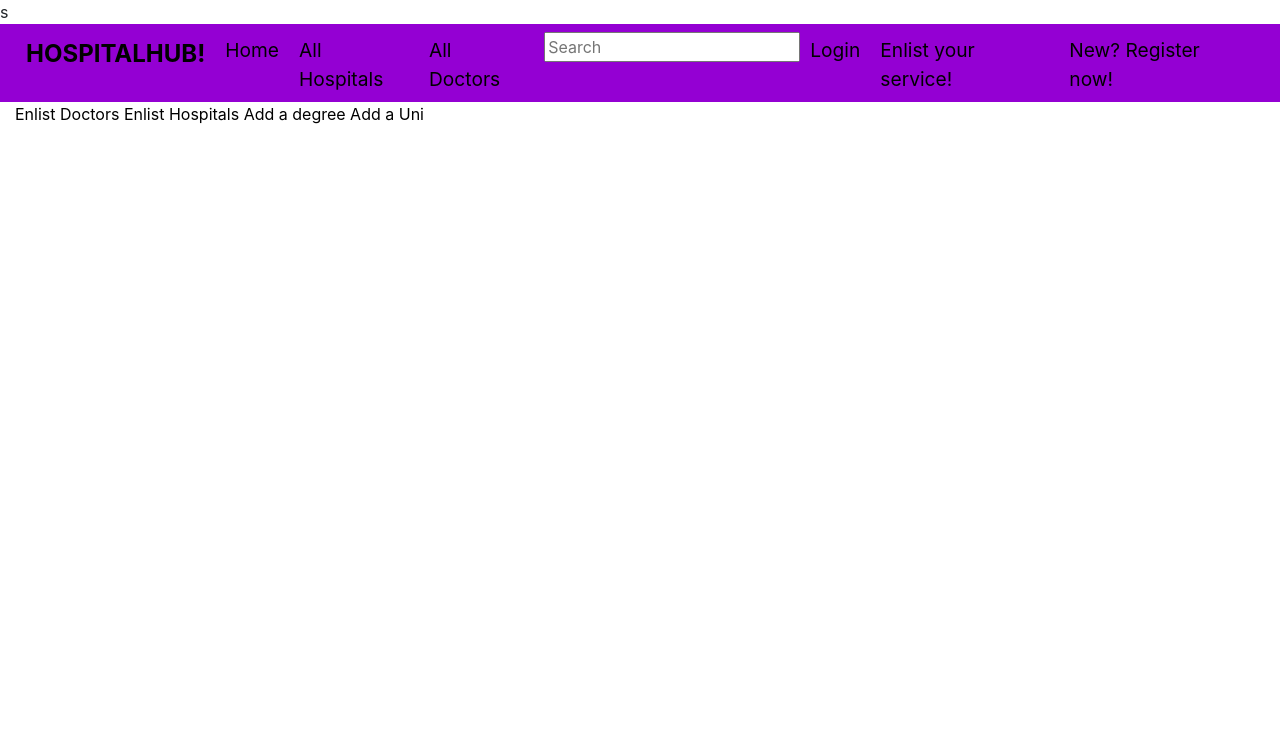
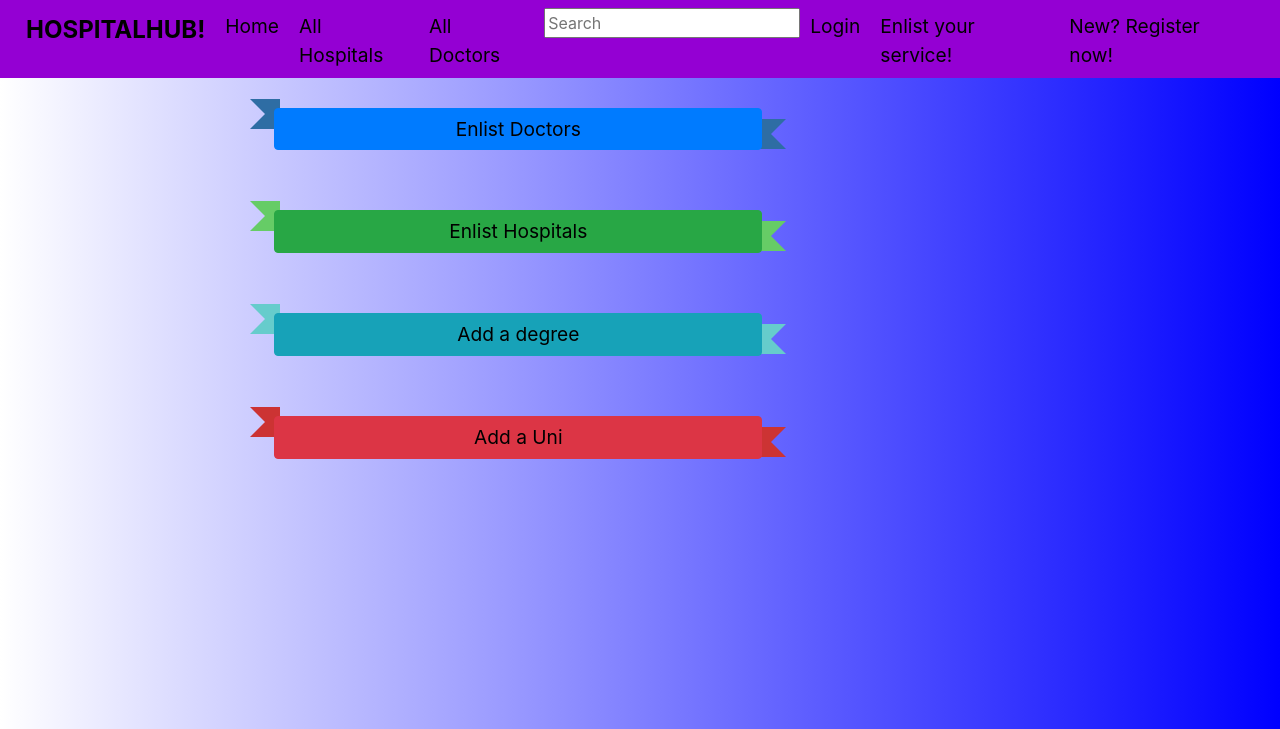
Before and after one commit to programmer-04/HospitalHub, a Django app: page /myhub/enlist/ in a window 1280 px wide. Shown: the top 729 px of the page. Run offline with Django 3.2, Linux system fonts and the light colour scheme; some libraries are stand-ins or nearby versions.

Commit message:
Enlist page styling done

```diff
--- a/HospitalHub/myhub/templates/base_generic.html
+++ b/HospitalHub/myhub/templates/base_generic.html
@@ -3,7 +3,7 @@
 <!DOCTYPE html>
 {% load static %}
 <html lang="en">
-<head>s
+<head>
    <!-- Add additional CSS in static file -->
 
   <link rel="stylesheet" href="{% static 'myhub/style.css' %}">
--- a/HospitalHub/myhub/templates/enlist.html
+++ b/HospitalHub/myhub/templates/enlist.html
@@ -2,9 +2,122 @@
 {% load static %}
 
 {% block content %}
-<a style="color: black;"href="{% url 'enlistdoctor'%}?next={{request.path}}">Enlist Doctors</a></li>
-<a style="color: black;"href="{% url 'enlisthospital' %}?next={{request.path}}">Enlist Hospitals</a></li>
-<a style="color: black;"href="{% url 'enlistdegree' %}?next={{request.path}}">Add a degree</a></li>
-<a style="color: black;"href="{% url 'enlistuni' %}?next={{request.path}}">Add a Uni</a></li>
+<head>
+    <style>
+        #content1 {
+            margin-bottom:70px;
+        }
 
+        .col-md-3 {
+            margin-left: 5%;
+        }
+
+        button {
+            margin: 30px 50%;
+            line-height: 70px;
+            position: relative;
+            cursor: pointer;
+            user-select: none;
+            outline: none !important;
+            width: 100%;
+            text-align: center;
+            color: black;
+        }
+
+        button:active {
+            outline: none;
+        }
+
+        h2 {
+            display: block;
+            font-size: 2em;
+            margin-top: 0.67em;
+            margin-bottom: 0.67em;
+            margin-right: 0;
+            font-weight: bold;
+        }
+
+        button.ribbon {
+            outline: none;
+            outline-color: transparent;
+            font-size: larger;
+            text-align: center;
+        }
+
+        button.ribbon:before, button.ribbon:after {
+            top: 15px;
+            z-index: -10;
+        }
+
+        button.ribbon:before {
+            border-color: #53dab6 #53dab6 #53dab6 transparent;
+            left: -25px;
+            top: -10px;
+            border-width: 15px;
+        }
+
+        button.ribbon:after {
+            border-color: #53dab6 transparent #53dab6 #53dab6;
+            right: -25px;
+            top: 10px;
+            border-width: 15px;
+        }
+
+        button:before, button:after {
+            content: '';
+            position: absolute;
+            height: 0;
+            width: 0;
+            border-style: solid;
+            border-width: 0;
+            outline: none;
+        }
+
+        button.btn-primary:before {
+            border-color: #2e6da4 #2e6da4 #2e6da4 transparent;
+        }
+
+        button.btn-primary:after {
+            border-color: #2e6da4 transparent #2e6da4 #2e6da4;
+        }
+
+        button.btn-success:before {
+            border-color: #66CC66 #66CC66 #66CC66 transparent;
+        }
+
+        button.btn-success:after {
+            border-color: #66CC66 transparent #66CC66 #66CC66;
+        }
+
+        button.btn-info:before {
+            border-color: #66CCCC #66CCCC #66CCCC transparent;
+        }
+
+        button.btn-info:after {
+            border-color: #66CCCC transparent #66CCCC #66CCCC;
+        }
+
+        button.btn-danger:before {
+            border-color: #CC3333 #CC3333 #CC3333 transparent;
+        }
+
+        button.btn-danger:after {
+            border-color: #CC3333 transparent #CC3333 #CC3333;
+        }
+    </style>
+
+</head>
+<body style="background: linear-gradient(to right,white,blue);">
+<div class="container">
+
+    <div id="content1" class="row text-center">
+        <div class="col-md-6">
+<a href="{% url 'enlistdoctor'%}?next={{request.path}}"><button style="color: black;" type="button" class="btn btn-primary ribbon">Enlist Doctors</button></a>
+<a href="{% url 'enlisthospital' %}?next={{request.path}}"><button style="color: black;" type="button" class="btn btn-success ribbon">Enlist Hospitals </button></a>
+<a href="{% url 'enlistdegree' %}?next={{request.path}}"><button style="color: black;" type="button" class="btn btn-info ribbon">Add a degree</button></a>
+<a href="{% url 'enlistuni' %}?next={{request.path}}"><button style="color: black;" type="button" class="btn btn-danger ribbon">Add a Uni</button></a>
+</div>
+</div>
+</div>
+</body>
 {% endblock %}
```
